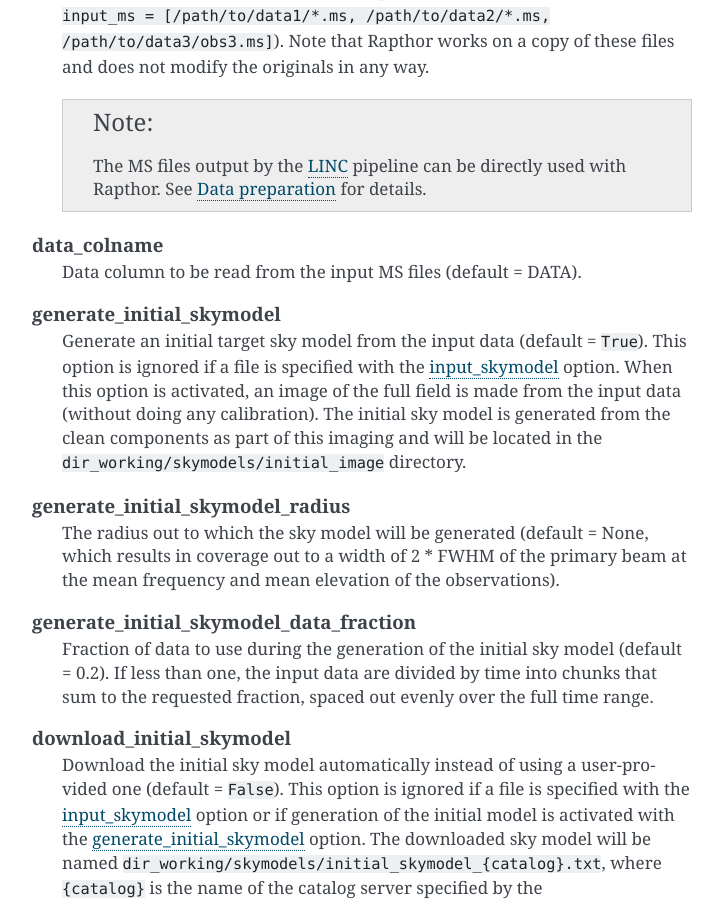
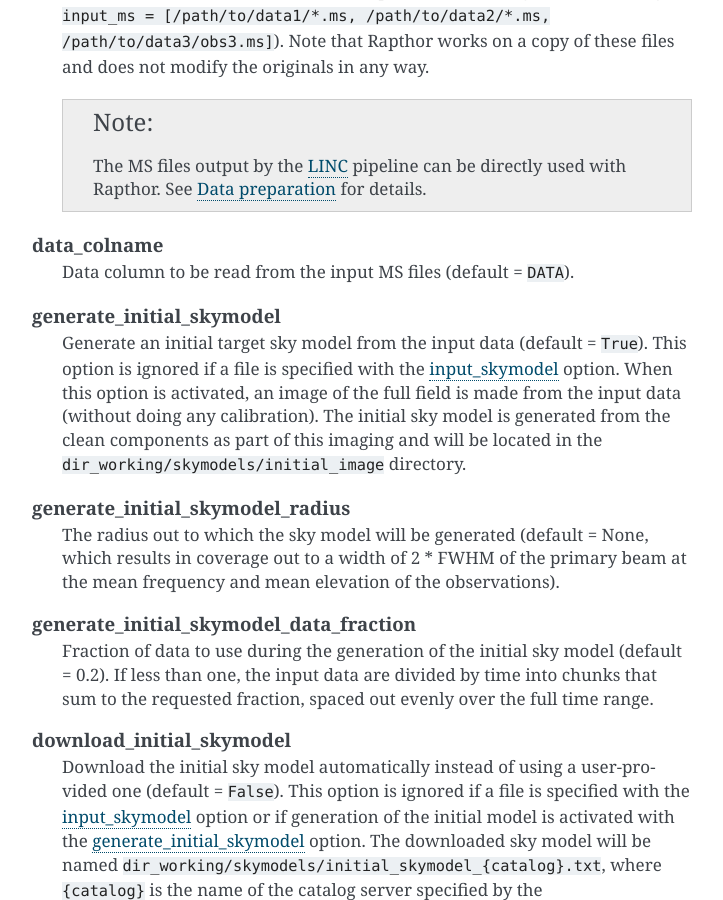
Before and after one commit to darafferty/rapthor, a Sphinx documentation site: the page built from docs/source/parset.rst, in a window 1280 px wide and 900 px high, scrolled down 733 px. Shown: the whole window, without its empty margins (388-1111 px from the left). Built offline with Sphinx 7.4.7, drawn with Linux system fonts in a browser that asks for light colours; some of the changed text lies outside the part shown.

```diff
--- a/docs/source/parset.rst
+++ b/docs/source/parset.rst
@@ -48,7 +48,7 @@
             See :doc:`preparation` for details.
 
     data_colname
-        Data column to be read from the input MS files (default = DATA).
+        Data column to be read from the input MS files (default = ``DATA``).
 
     generate_initial_skymodel
         Generate an initial target sky model from the input data (default = ``True``).
```
Also changed, not shown: other parts of docs/source/parset.rst (+3 -0 lines).
